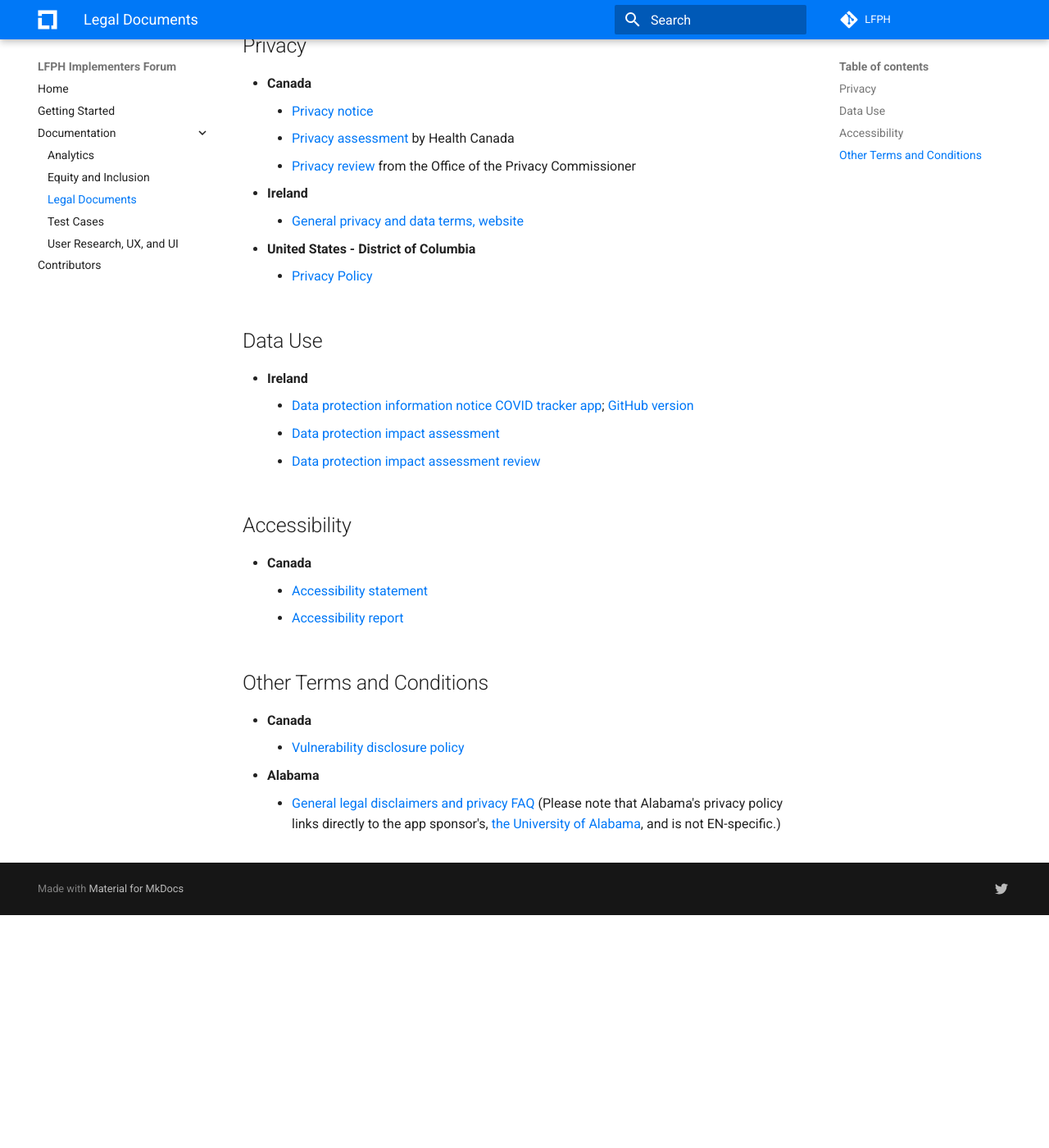
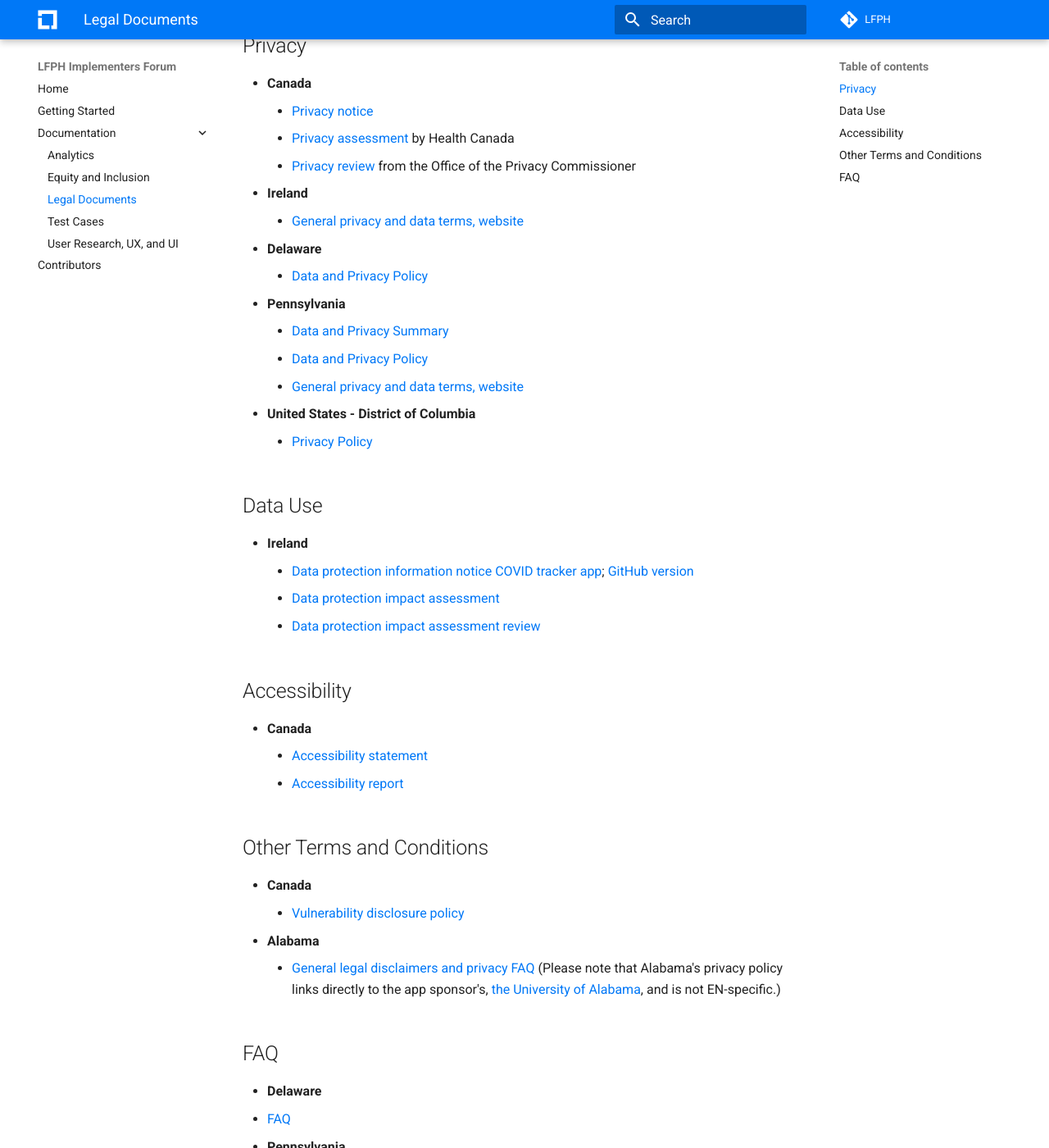
Before and after one commit to lfph/implementers-forum, an MkDocs documentation site: the page built from docs/legal-documents.md, in a window 1280 px wide and 1400 px high, scrolled down 284 px. Shown: the whole window at 82% size. Built offline with MkDocs 1.6.1 and Material for MkDocs 9.7.7, drawn with Linux system fonts in a browser that asks for light colours; comment, search, counter and statistics services are not loaded; before the commit the page ends 1398 px from its top, so only the background shows below that.

Commit message:
add DE and PA (#17)
* add DE and PA

* fix bullets

```diff
--- a/docs/legal-documents.md
+++ b/docs/legal-documents.md
@@ -8,6 +8,12 @@ There are a number of legal documents that every exposure notification app will
     * [Privacy assessment](https://github.com/cds-snc/covid-alert-documentation/blob/main/COVIDAlertPrivacyAssessment.md) by Health Canada
     * [Privacy review](https://priv.gc.ca/en/privacy-topics/health-genetic-and-other-body-information/health-emergencies/rev_covid-app/) from the Office of the Privacy Commissioner
 * **Ireland**
+    * [General privacy and data terms, website](https://covidtracker.gov.ie/privacy-and-data/)
+* **Delaware**
+    * [Data and Privacy Policy](https://coronavirus.delaware.gov/wp-content/uploads/sites/177/2020/09/COVID-Alert-Terms-082720-.pdf)
+* **Pennsylvania**
+    * [Data and Privacy Summary](https://www.health.pa.gov/topics/disease/coronavirus/Pages/COVID-Alert-Data.aspx)
+    * [Data and Privacy Policy](https://www.health.pa.gov/topics/Documents/Diseases%20and%20Conditions/COVID%20Alert%20App_Data%20and%20Privacy.pdf)
     * [General privacy and data terms, website](https://covidtracker.gov.ie/privacy-and-data/)
 * **United States - District of Columbia**
     * [Privacy Policy](https://coronavirus.dc.gov/dccan/privacy)
@@ -28,3 +34,9 @@ There are a number of legal documents that every exposure notification app will
     * [Vulnerability disclosure policy](https://github.com/cds-snc/covid-alert-documentation/blob/main/VulnerabilityDisclosurePolicy.md)
 * **Alabama**
     * [General legal disclaimers and privacy FAQ](https://github.com/lfph/implementers-forum/blob/master/docs/resources/guidesafe_legal.md) (Please note that Alabama's privacy policy links directly to the app sponsor's, [the University of Alabama](https://www.ua.edu/privacy), and is not EN-specific.)
+
+## FAQ
+* **Delaware**
+   * [FAQ](https://coronavirus.delaware.gov/covidalert/faqs/)
+* **Pennsylvania**
+   * [FAQ](https://www.health.pa.gov/topics/disease/coronavirus/Pages/COVID-Alert-FAQs.aspx)
```
